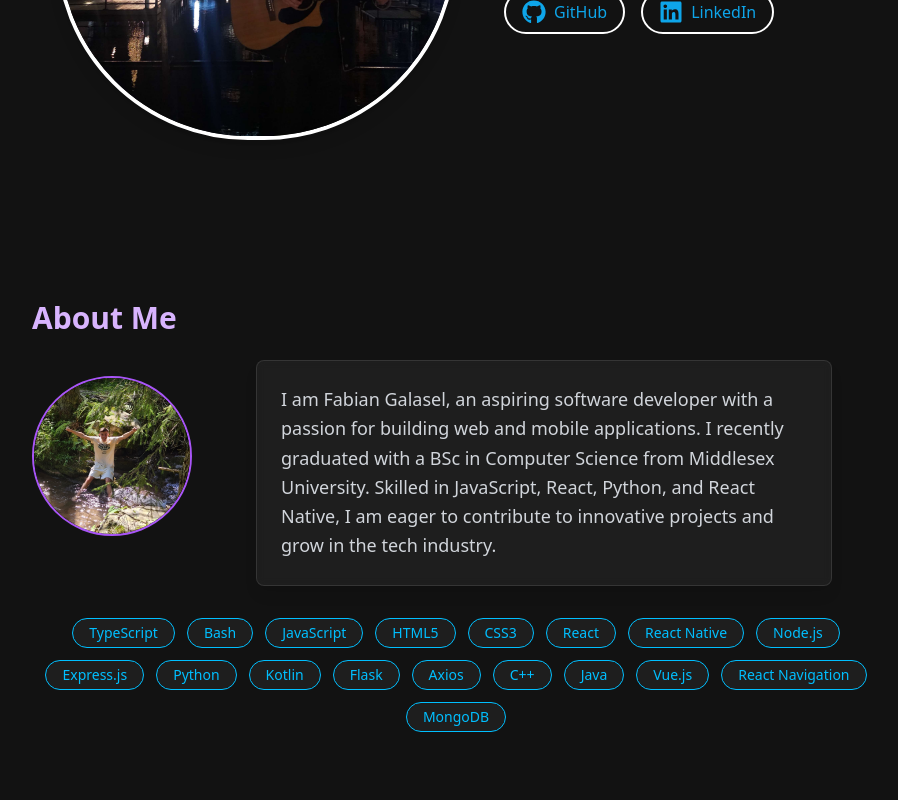
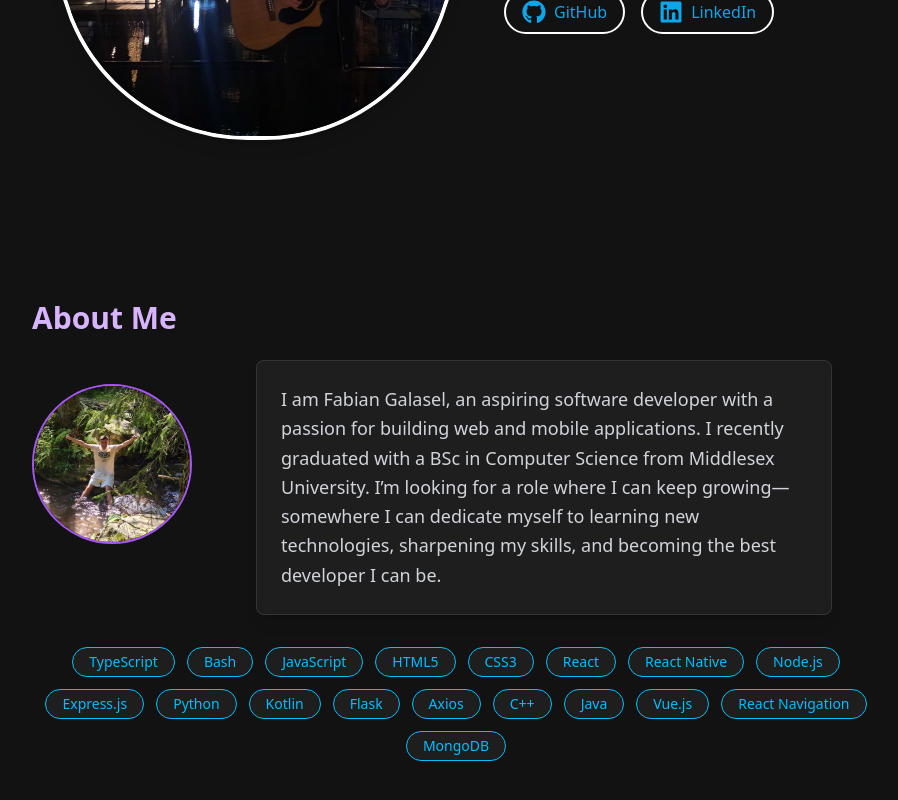
Before and after one commit to FabianC1/PortfolioWebsite, a React (Vite) app: page / in a window 1280 px wide. Shown: the part 452-1252 px from the top of the page, without its empty margins (184-1082 px from the left). Built offline with nearby package versions, Linux system fonts and the light colour scheme.

Commit message:
Done with about section

```diff
--- a/src/App.tsx
+++ b/src/App.tsx
@@ -135,15 +135,18 @@ function App() {
           <img
             src="/image2.jpg"
             alt="Fabian Galasel"
-            className="w-40 h-40 rounded-full border-2 border-purple-500 hover:opacity-100 transition-opacity flex-shrink-0 mt-4 cursor-default"
+            className="w-40 h-40 rounded-full border-2 border-purple-500 hover:opacity-100 transition-opacity flex-shrink-0 mt-6 cursor-default"
             style={{ objectFit: "cover" }}
           />
 
           <p className="text-gray-300 leading-relaxed text-lg backdrop-blur-sm bg-white/5 p-6 rounded-lg border border-white/10 shadow-lg max-w-xl">
             I am Fabian Galasel, an aspiring software developer with a passion for building web and mobile applications.
             I recently graduated with a BSc in Computer Science from Middlesex University.
-            Skilled in JavaScript, React, Python, and React Native, I am eager to contribute to innovative projects and grow in the tech industry.
+            I’m looking for a role where I can keep growing—somewhere I can dedicate myself to learning new technologies, sharpening my skills,
+            and becoming the best developer I can be.
           </p>
+
+
         </div>
 
         {/* Skills row below, centered */}
```
